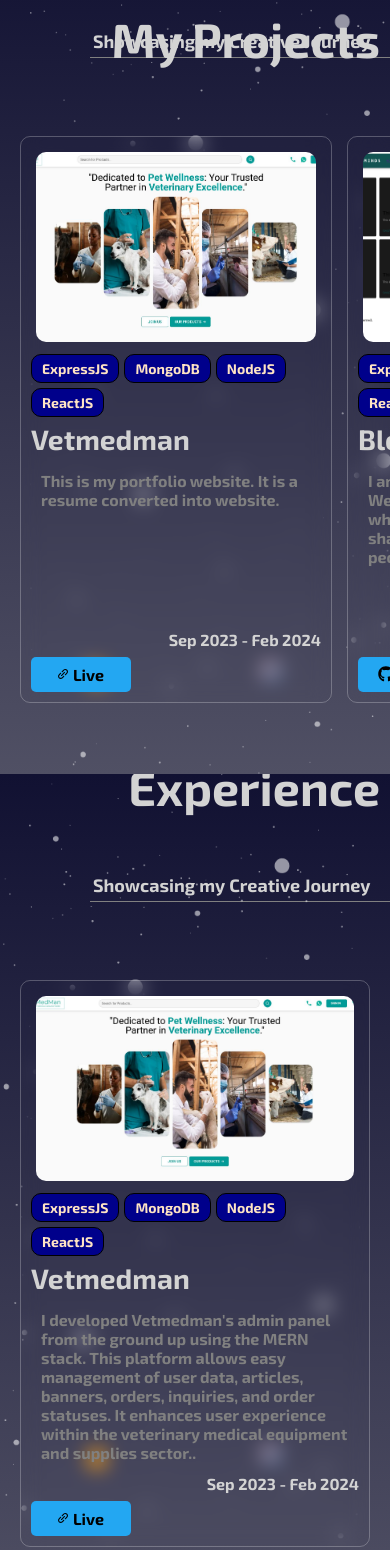
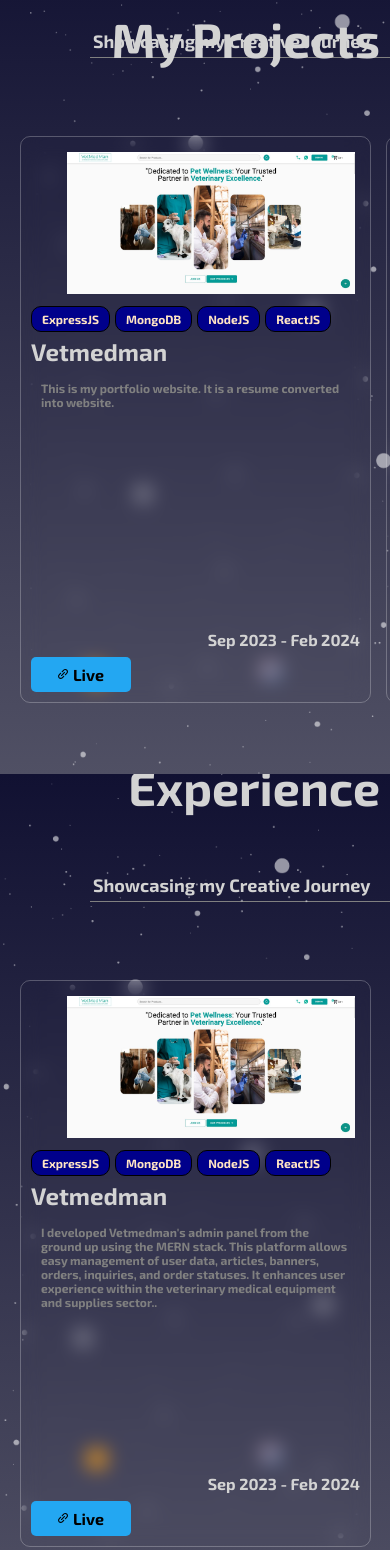
Before and after one commit to aslezar/aslezar, a React (Vite) app: page / in a window 390 px wide. Shown: the part 1758-3308 px from the top of the page. Built offline with nearby package versions, Linux system fonts and the light colour scheme.

Commit message:
Add responsive styles for mobile devices

```diff
--- a/src/app.scss
+++ b/src/app.scss
@@ -30,3 +30,8 @@ section {
 		@content;
 	}
 }
+@mixin s-mobile {
+	@media (max-width: 425px) {
+		@content;
+	}
+}
--- a/src/componets/experience/Experience.jsx
+++ b/src/componets/experience/Experience.jsx
@@ -56,6 +56,8 @@ const ExperienceCard = ({
 					decoding="async"
 					data-nimg="1"
 					src={img}
+					height="200px"
+					width="350px"
 					// src="https://encrypted-tbn0.gstatic.com/images?q=tbn:ANd9GcTkHwIfa83tAQNOjJdd9LRhjc9LNakC8v3jZnnOWc1dil6XHmsEdaab8z7DYAhcTiT3DGw&usqp=CAU"
 				/>
 			</div>
--- a/src/componets/experience/experience.scss
+++ b/src/componets/experience/experience.scss
@@ -64,8 +64,8 @@
 
 .experienceCard {
 	height: 90%;
-	min-width: 425px;
-	max-width: 425px;
+	max-width: min(425px, 90vw);
+	// max-width: 425px;
 	backdrop-filter: blur(10px);
 	border: 1px solid hwb(0 100% 0% / 0.25);
 	border-radius: 10px;
@@ -83,24 +83,18 @@
 		transition: 0.5s;
 	}
 
-	@include mobile {
-		// min-width: 80vw;
-		min-width: 80vw;
-	}
-
 	.imgDiv2 {
-		width: 100%;
-		// height: 40%;
-		height: 200px;
+		height: 28%;
 		padding: 5px;
+		margin: 0 auto;
 		img {
-			width: 100%;
 			height: 100%;
-			object-fit: cover;
-			border-radius: 10px;
+			object-fit: contain;
+			border-radius: 5px;
 			color: transparent;
 		}
 	}
+
 	.tags2 {
 		margin-top: 2px;
 		display: flex;
@@ -109,12 +103,18 @@
 	}
 	h3 {
 		font-size: 28px;
+		@include s-mobile {
+			font-size: 24px;
+		}
 	}
 
 	.description2 {
 		padding: 10px;
 		font-size: 16px;
 		color: gray;
+		@include s-mobile {
+			font-size: 12px;
+		}
 	}
 	.experienceFooter {
 		margin-top: auto;
@@ -157,4 +157,7 @@
 	background-color: darkblue;
 	color: bisque;
 	font-size: 14px;
+	@include s-mobile {
+		font-size: 12px;
+	}
 }
--- a/src/componets/projects/Projects.jsx
+++ b/src/componets/projects/Projects.jsx
@@ -54,6 +54,8 @@ const ProjectCard = ({
 					decoding="async"
 					data-nimg="1"
 					src={img}
+					height="200px"
+					width="350px"
 					// src="https://encrypted-tbn0.gstatic.com/images?q=tbn:ANd9GcTkHwIfa83tAQNOjJdd9LRhjc9LNakC8v3jZnnOWc1dil6XHmsEdaab8z7DYAhcTiT3DGw&usqp=CAU"
 				/>
 			</div>
--- a/src/componets/projects/projects.scss
+++ b/src/componets/projects/projects.scss
@@ -64,8 +64,8 @@
 
 .projectCard {
 	height: 90%;
-	min-width: 425px;
-	max-width: 425px;
+	max-width: min(425px, 90vw);
+	// max-width: 425px;
 	backdrop-filter: blur(10px);
 	border: 1px solid hwb(0 100% 0% / 0.25);
 	border-radius: 10px;
@@ -83,24 +83,19 @@
 		transition: 0.5s;
 	}
 
-	@include mobile {
-		// min-width: 80vw;
-		min-width: 80vw;
-	}
-
 	.imgDiv {
-		width: 100%;
-		// height: 40%;
-		height: 200px;
+		height: 28%;
+		// height: 20vh;
 		padding: 5px;
+		margin: 0 auto;
 		img {
-			width: 100%;
 			height: 100%;
-			object-fit: cover;
-			border-radius: 10px;
+			object-fit: contain;
+			border-radius: 5px;
 			color: transparent;
 		}
 	}
+
 	.tags {
 		margin-top: 2px;
 		display: flex;
@@ -109,12 +104,18 @@
 	}
 	h3 {
 		font-size: 28px;
+		@include s-mobile {
+			font-size: 24px;
+		}
 	}
 
 	.description {
 		padding: 10px;
 		font-size: 16px;
 		color: gray;
+		@include s-mobile {
+			font-size: 12px;
+		}
 	}
 	.projectFooter {
 		margin-top: auto;
@@ -157,4 +158,7 @@
 	background-color: darkblue;
 	color: bisque;
 	font-size: 14px;
+	@include s-mobile {
+		font-size: 12px;
+	}
 }
--- a/src/componets/skills/Skills.jsx
+++ b/src/componets/skills/Skills.jsx
@@ -108,7 +108,7 @@ const SkillCard = ({ name, svg }) => {
 						/>
 					</div>
 					<div className="p-2 md:w-[95px] h-[24px] md:h-[30px] rounded-b-xl">
-						<div className="flex items-center justify-center h-full duration-100 text-sm font-semibold">
+						<div className="flex items-center justify-center h-full duration-100 font-semibold text-sm">
 							{name}
 						</div>
 					</div>
--- a/src/componets/skills/skills.scss
+++ b/src/componets/skills/skills.scss
@@ -9,13 +9,13 @@
 
 	// z-index: 10;
 
+	display: flex;
+	flex-direction: column;
+	justify-content: space-evenly;
 	@include mobile {
 		max-width: unset;
 		width: 100%;
 		height: calc(100% - 100px);
 		background: transparent;
 	}
-	display: flex;
-	flex-direction: column;
-	justify-content: space-evenly;
 }
```
Lines whose indentation alone changed are shown as unchanged.
